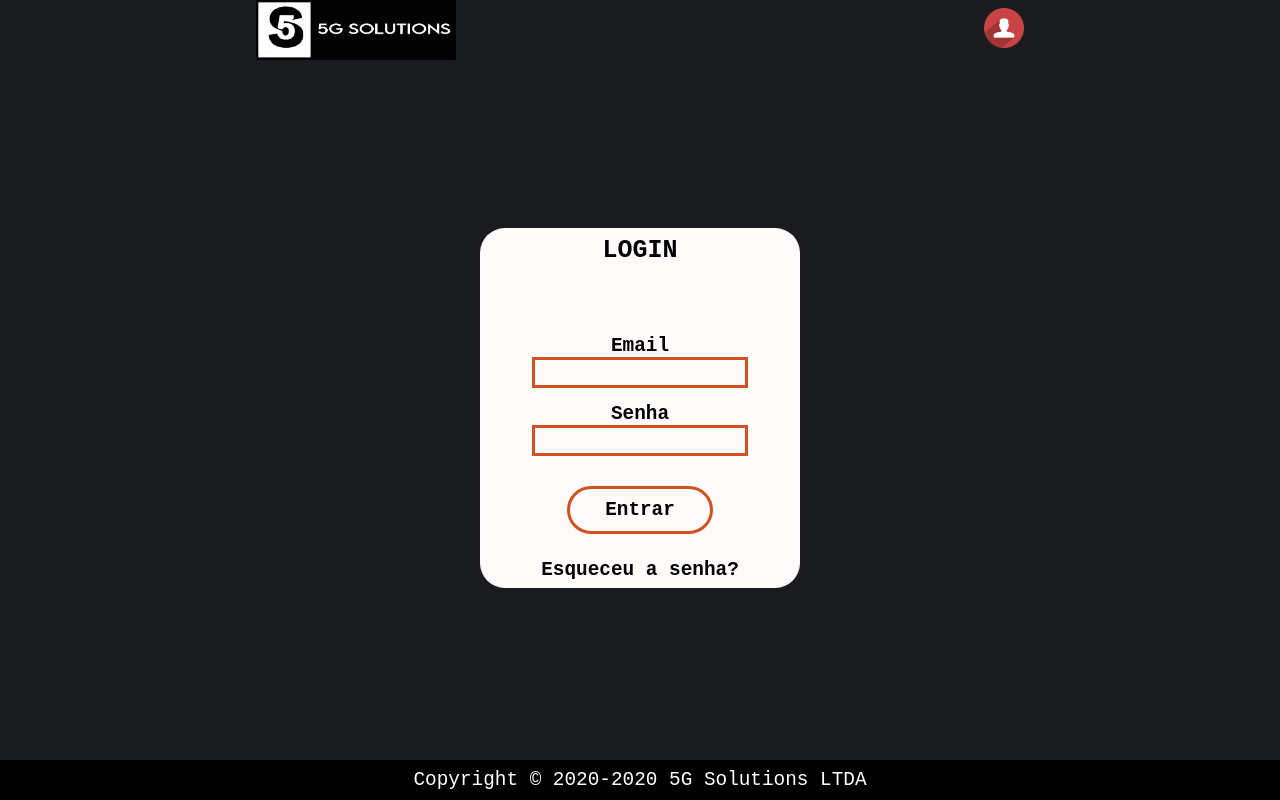
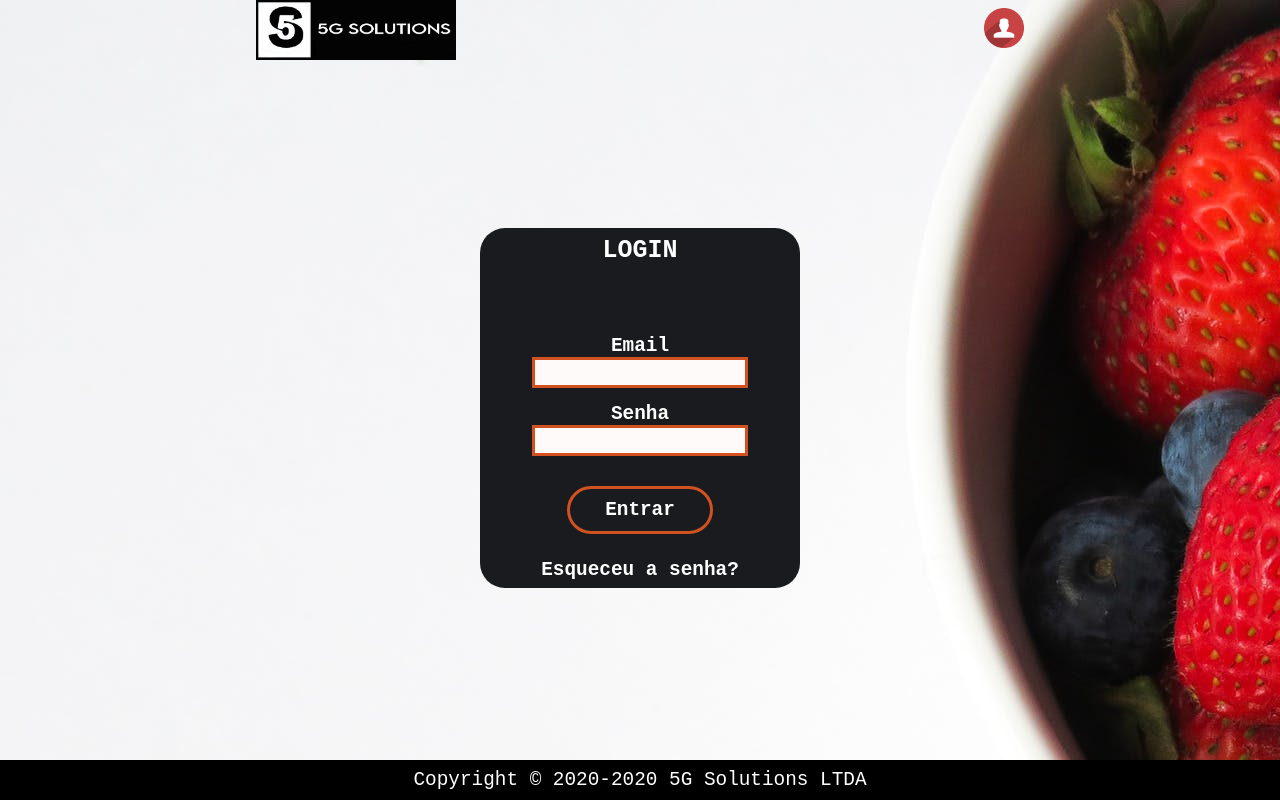
Before and after one commit to Ogabrielmonteiro/projeto_Pi, a plain HTML site: page Site Institucional - Sprint2/login.html in a window 1280 px wide. Drawn offline with Linux system fonts and the light colour scheme.

Commit message:
coloquei fundo no login

```diff
--- a/Site Institucional - Sprint2/css/login.css
+++ b/Site Institucional - Sprint2/css/login.css
@@ -6,13 +6,18 @@
     font-family: monospace;
     font-size: 1.1rem;
 }
+body{
+    background-image: url('../img/moranguetes.jpeg');
+    width: 100vw;
+    height: 100vh;
+}
 .navbar {
     display: flex;
     justify-content: center;
     align-items: center;
     height: 7vh;
     width: 100%;
-    background-color:#1a1b1f;
+    background-color:transparent;
 }
 .current{
     color: blueviolet;
@@ -35,7 +40,7 @@
 
 .login{
     height: 88vh;
-    background-color: #1a1b1f;
+    background-color:;
     display: flex;
     justify-content: center;
     align-items: center;
@@ -45,11 +50,12 @@
     width: 40vh;
     display: flex;
     justify-content: center;
-    background-color: snow;
+    background-color: #1a1b1f;
     border-radius: 25px;
 }
 
 .loginTexto{
+
     display: flex;
     flex-direction: column;
     justify-content: center;
@@ -64,13 +70,26 @@
     height: 25px;
     width: 200px;
     background-color: snow;
-    color: black;
+    color: white;
 }
 .loginTexto h2{
     margin-bottom: 70px;
     font-weight: bold;
     font-size: 25px;
+    color: white;
 }
+
+.loginTexto p {
+    color: white;
+}
+
+.loginTexto u {
+    font-weight: bold;
+    color: white;
+    cursor: pointer;
+}
+
+
 .loginButton {
     margin-top: 15px;
     padding: 10px 35px;
@@ -80,12 +99,13 @@
     cursor: pointer;
     font-weight: bold;
     transition: 0.5s;
-    color: black;
+    color: white;
 }
 .loginButton:hover {
     transition: 0.5s;
     color: rgb(232, 89, 36);
     padding: 10px 45px;
+
 }
 
 .footer-end {
--- a/Site Institucional - Sprint2/login.html
+++ b/Site Institucional - Sprint2/login.html
@@ -28,7 +28,7 @@
                 <p>Senha</p>
                 <input type="password" id="inSenha" class="loginIntens">
                 <button class="loginButton" onclick="entrar1()" id="entrar">Entrar</button><br>
-                <p><b>Esqueceu a senha?</b></p>
+                <p><u>Esqueceu a senha?</u></p>
             </div>
         </div>
     </div>
```
Also changed, not shown: Site Institucional - Sprint2/img/morango.jpeg (added), Site Institucional - Sprint2/img/moranguetes.jpeg (added).
